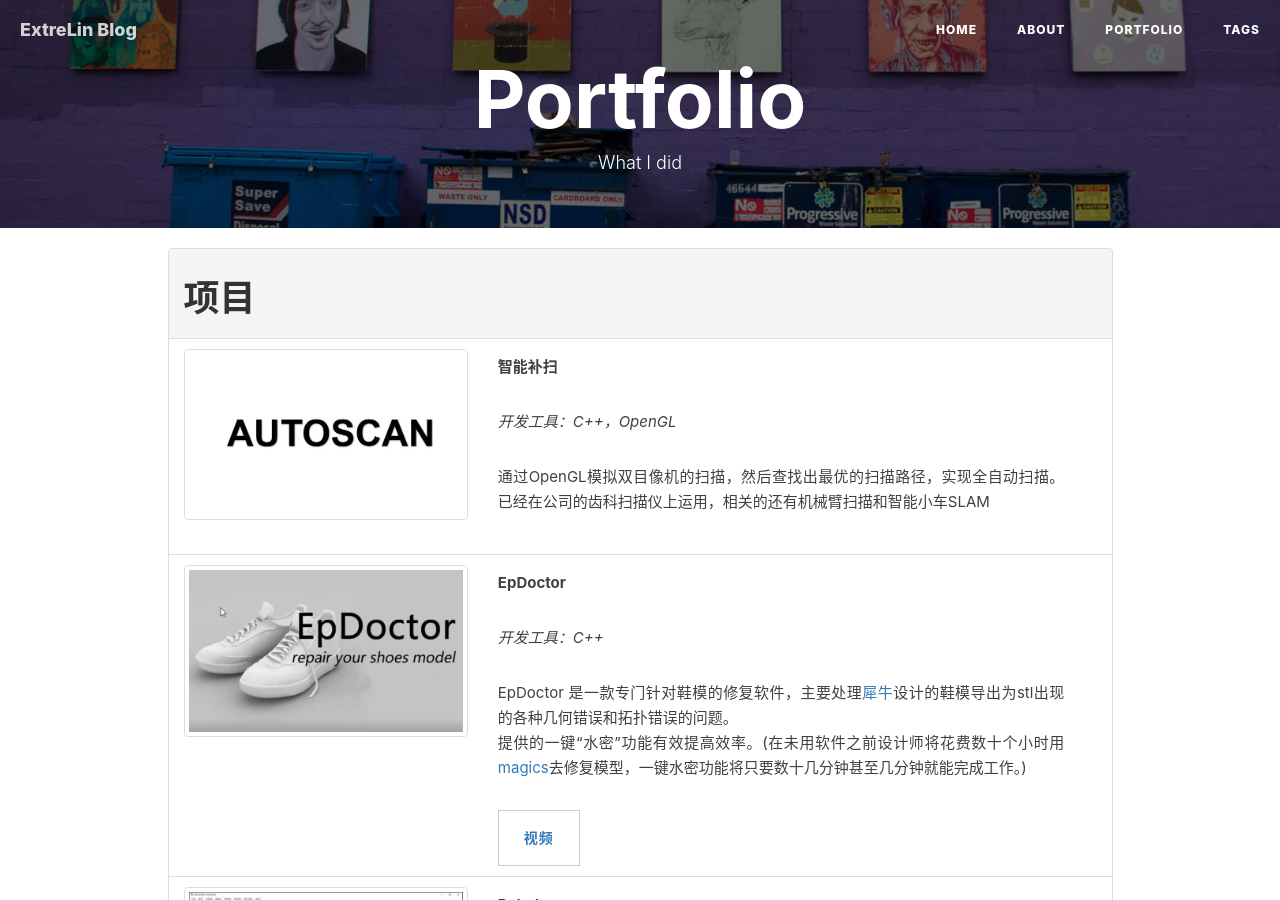
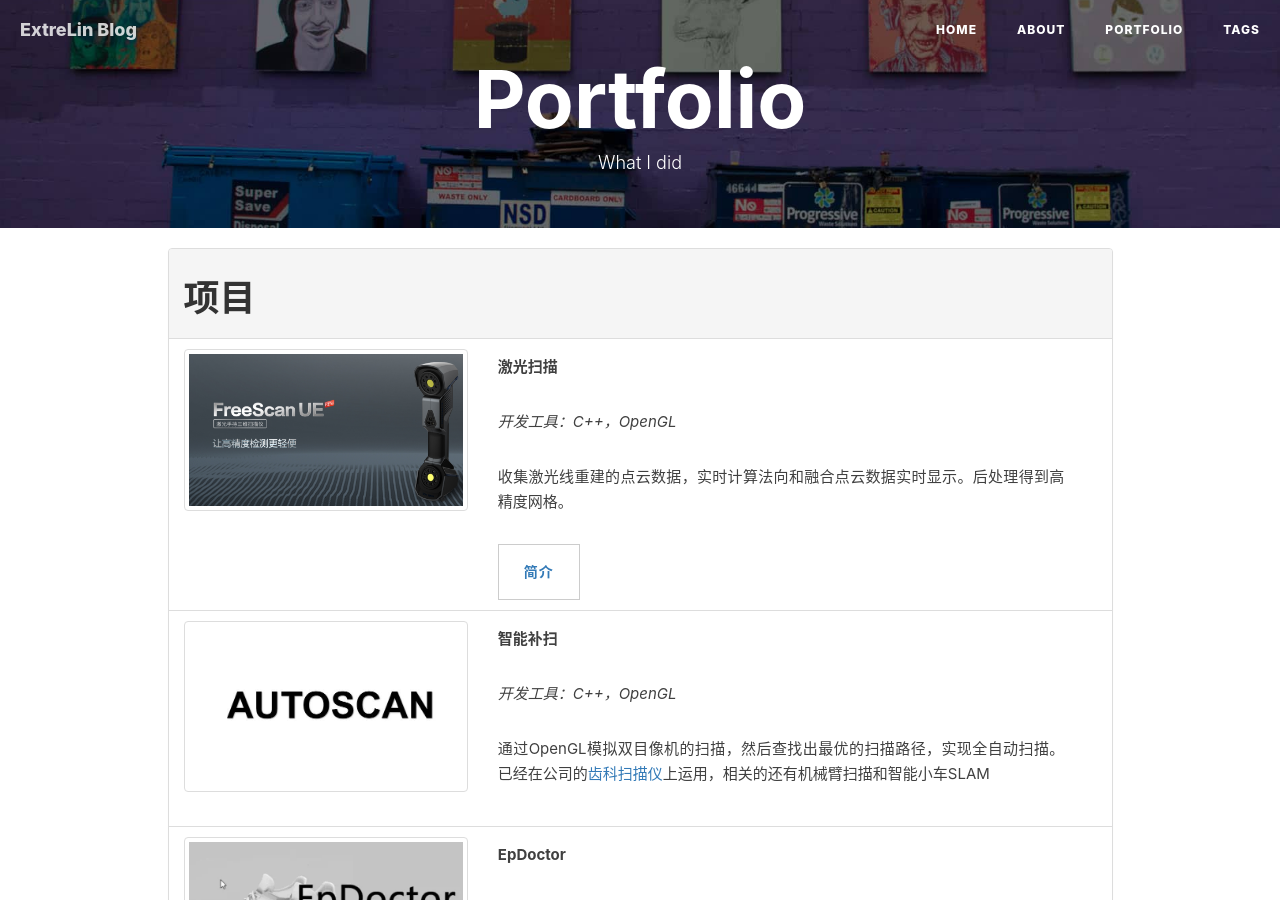
Before and after one commit to ExtreLin/ExtreLin.github.io, a Jekyll site: the page built from portfolio/index.html, in a window 1280 px wide and 900 px high. Built offline with Jekyll 4.4.1, drawn with Linux system fonts in a browser that asks for light colours; nearby versions of some CDN libraries.

Commit message:
update work

```diff
--- a/_posts/2018-06-18-HRBF-reconstruction.markdown
+++ b/_posts/2018-06-18-HRBF-reconstruction.markdown
@@ -11,4 +11,4 @@ tags:
     - 算法
 ---
 
-[HRBF](http://rodolphe-vaillant.fr/?e=12)([code]())
+[Recipe for implicit surface reconstruction with HRBF](http://rodolphe-vaillant.fr/?e=12) ([code](https://github.com/ExtreLin/ExtreLin.github.io/raw/master/downloadfile/hrbf_code.zip))
--- a/portfolio/index.html
+++ b/portfolio/index.html
@@ -48,6 +48,24 @@ p {
                     </div>
 
                     <ul class="list-group">
+
+						<li class="list-group-item">
+                            <div class="row">
+                                <div class="col-md-4 col-xs-12 center">
+                                    <img src="images/work-ue.png" class="img-thumbnail">
+                                </div>
+                                <div class="col-md-8 col-xs-12 post-container">
+
+                                    <p><b>激光扫描</b></p>
+
+                                    <p><i>开发工具：C++，OpenGL</i></p>
+
+                                    <p>收集激光线重建的点云数据，实时计算法向和融合点云数据实时显示。后处理得到高精度网格。</p>
+									<a href="https://mp.weixin.qq.com/s/7cWhxmQxc4-qkPIVWiEJrQ" target="_blank" class="btn btn-default btn-sm" role="button">简介</a>
+								</div>
+                            </div>
+                        </li>
+
                         <li class="list-group-item">
                             <div class="row">
                                 <div class="col-md-4 col-xs-12 center">
@@ -59,7 +77,7 @@ p {
 
                                     <p><i>开发工具：C++，OpenGL</i></p>
 
-                                        <p>通过OpenGL模拟双目像机的扫描，然后查找出最优的扫描路径，实现全自动扫描。已经在公司的齿科扫描仪上运用，相关的还有机械臂扫描和智能小车SLAM</p>
+                                     <p>通过OpenGL模拟双目像机的扫描，然后查找出最优的扫描路径，实现全自动扫描。已经在公司的<a href="http://www.shining3ddental.cn/DS-MIX/DS-MIX.html">齿科扫描仪</a>上运用，相关的还有机械臂扫描和智能小车SLAM</p>
                                 </div>
                             </div>
                         </li>
```
Also changed, not shown: portfolio/images/work-ue.png (added). Lines whose indentation alone changed are shown as unchanged.
